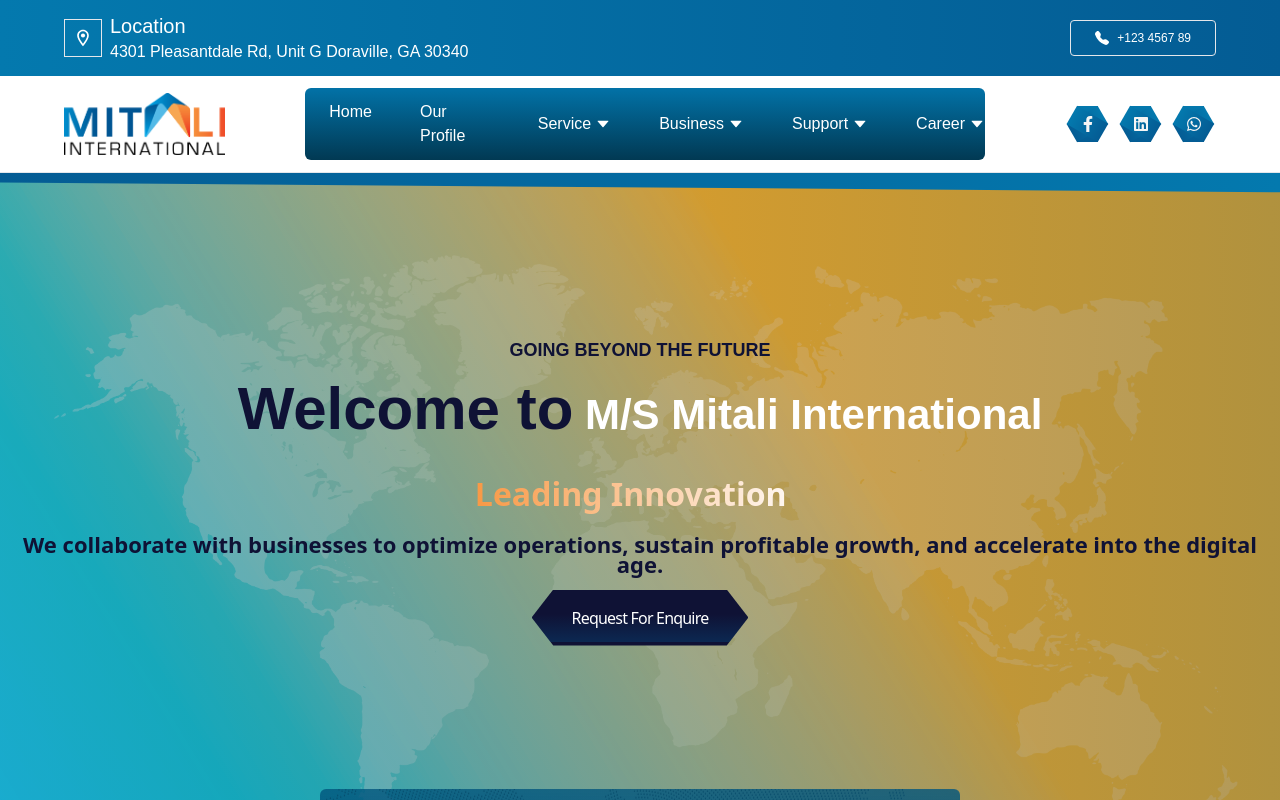
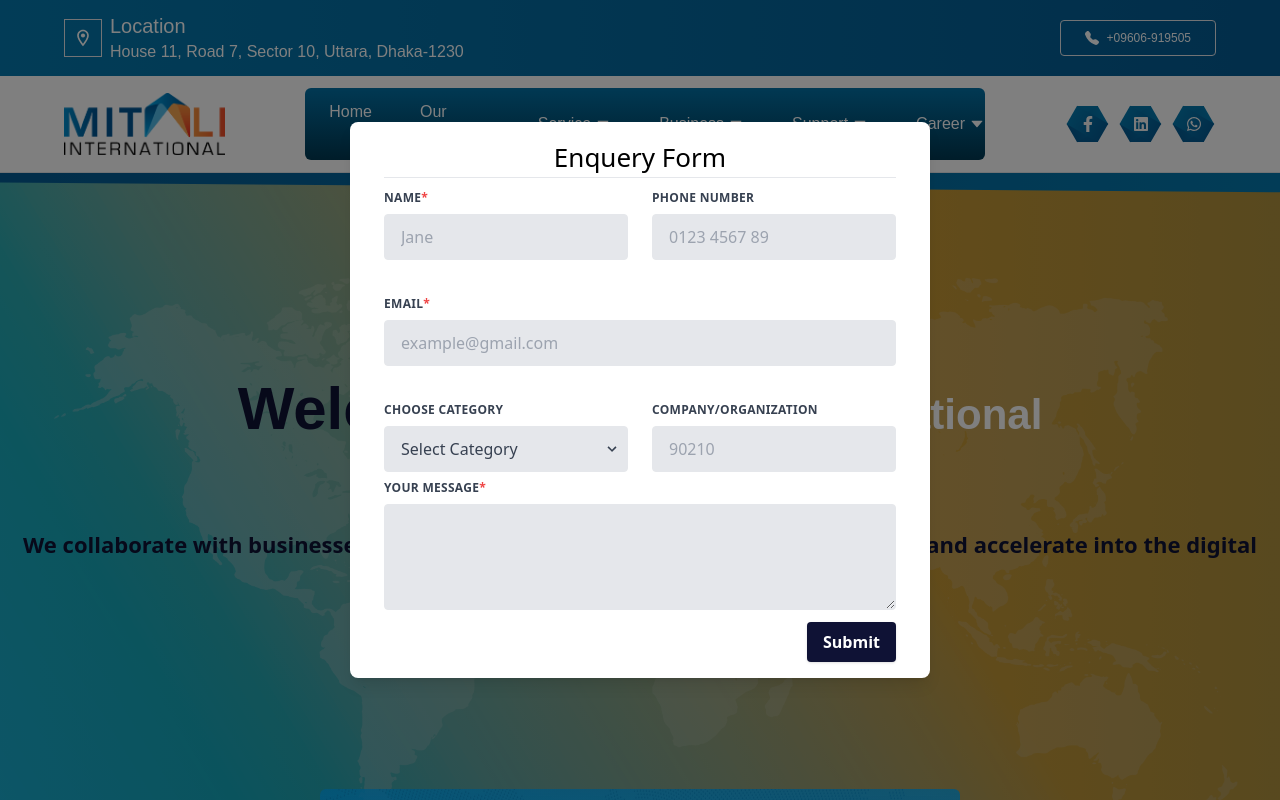
Before and after one commit to Sm-Ashraful/mitali-official, a Next.js app: page / in a window 1280 px wide. Both pictures are taken after a click on the button "Request For Enquire". Shown: the top 800 px of the page. Built offline with nearby package versions, Linux system fonts and the light colour scheme.

Commit message:
create enquery form, linking with facebook, lindedin

```diff
--- /dev/null
+++ b/components/Backdrop/index.jsx
@@ -0,0 +1,9 @@
+import React from "react";
+
+const Backdrop = ({ onClose }) => {
+  return (
+    <div className="fixed inset-0 bg-black opacity-50 z-10" onClick={onClose} />
+  );
+};
+
+export default Backdrop;
--- /dev/null
+++ b/components/Form/index.jsx
@@ -0,0 +1,131 @@
+import React from "react";
+
+const ContactForm = () => {
+  return (
+    <div>
+      <h2 className="text-[26px] text-center border-b">Enquery Form</h2>
+      <form className="w-full max-w-lg pt-3">
+        <div className="flex flex-wrap -mx-3 mb-6">
+          <div className="w-full md:w-1/2 px-3 mb-6 md:mb-0">
+            <label
+              className="block uppercase tracking-wide text-gray-700 text-xs font-bold mb-2"
+              for="grid-first-name"
+            >
+              Name
+              <span className="text-red-500">*</span>
+            </label>
+            <input
+              className="appearance-none block w-full bg-gray-200 text-gray-700 border border-gray-200 rounded py-3 px-4 mb-3 leading-tight focus:outline-none focus:bg-white"
+              id="grid-first-name"
+              type="text"
+              placeholder="Jane"
+            />
+          </div>
+          <div className="w-full md:w-1/2 px-3">
+            <label
+              className="block uppercase tracking-wide text-gray-700 text-xs font-bold mb-2"
+              for="grid-last-name"
+            >
+              Phone number
+            </label>
+            <input
+              className="appearance-none block w-full bg-gray-200 text-gray-700 border border-gray-200 rounded py-3 px-4 leading-tight focus:outline-none focus:bg-white focus:border-gray-500"
+              id="grid-last-name"
+              type="phone"
+              placeholder="0123 4567 89"
+            />
+          </div>
+        </div>
+        <div className="flex flex-wrap -mx-3 mb-6">
+          <div className="w-full px-3">
+            <label
+              className="block uppercase tracking-wide text-gray-700 text-xs font-bold mb-2"
+              for="grid-password"
+            >
+              Email
+              <span className="text-red-500">*</span>
+            </label>
+            <input
+              className="appearance-none block w-full bg-gray-200 text-gray-700 border border-gray-200 rounded py-3 px-4 mb-3 leading-tight focus:outline-none focus:bg-white focus:border-gray-500"
+              id="grid-password"
+              type="email"
+              placeholder="example@gmail.com"
+            />
+          </div>
+        </div>
+        <div className="flex flex-wrap -mx-3 mb-2">
+          <div className="w-full md:w-1/2 px-3 mb-6 md:mb-0">
+            <label
+              className="block uppercase tracking-wide text-gray-700 text-xs font-bold mb-2"
+              for="grid-state"
+            >
+              Choose Category
+            </label>
+            <div className="relative">
+              <select
+                className="block appearance-none w-full bg-gray-200 border border-gray-200 text-gray-700 py-3 px-4 pr-8 rounded leading-tight focus:outline-none focus:bg-white focus:border-gray-500"
+                id="grid-state"
+              >
+                <option>Select Category</option>
+                <option>B2B Telemarketing</option>
+                <option>Digital Marketing</option>
+                <option>Web Development & Design</option>
+                <option>Graphics Design</option>
+                <option>E-commerce and Retails</option>
+                <option>Customer support</option>
+              </select>
+              <div className="pointer-events-none absolute inset-y-0 right-0 flex items-center px-2 text-gray-700">
+                <svg
+                  className="fill-current h-4 w-4"
+                  xmlns="http://www.w3.org/2000/svg"
+                  viewBox="0 0 20 20"
+                >
+                  <path d="M9.293 12.95l.707.707L15.657 8l-1.414-1.414L10 10.828 5.757 6.586 4.343 8z" />
+                </svg>
+              </div>
+            </div>
+          </div>
+          <div className="w-full md:w-1/2 px-3 mb-6 md:mb-0">
+            <label
+              className="block uppercase tracking-wide text-gray-700 text-xs font-bold mb-2"
+              for="grid-zip"
+            >
+              Company/Organization
+            </label>
+            <input
+              className="appearance-none block w-full bg-gray-200 text-gray-700 border border-gray-200 rounded py-3 px-4 leading-tight focus:outline-none focus:bg-white focus:border-gray-500"
+              id="grid-zip"
+              type="text"
+              placeholder="90210"
+            />
+          </div>
+        </div>
+        <div className="w-full  mb-6 md:mb-0">
+          <label
+            className="block uppercase tracking-wide text-gray-700 text-xs font-bold mb-2"
+            for="grid-zip"
+          >
+            Your Message
+            <span className="text-red-500">*</span>
+          </label>
+          <textarea
+            rows="4"
+            className="appearance-none block w-full bg-gray-200 text-gray-700 border border-gray-200 rounded py-3 px-4 mb-3 leading-tight focus:outline-none focus:bg-white focus:border-gray-500"
+            label="Message"
+            required
+          />
+        </div>
+        <div class="md:flex md:items-center justify-end">
+          <button
+            class="shadow   bg-[#0f1235] focus:shadow-outline focus:outline-none text-white font-bold py-2 px-4 rounded"
+            type="button"
+          >
+            Submit
+          </button>
+        </div>
+      </form>
+    </div>
+  );
+};
+
+export default ContactForm;
--- a/components/Home/index.jsx
+++ b/components/Home/index.jsx
@@ -1,4 +1,4 @@
-import React from "react";
+import React, { useState } from "react";
 import Hero from "./partials/Hero";
 import Branding from "./partials/brand";
 import Service from "./partials/Service";
@@ -6,12 +6,20 @@ import Partner from "./partials/Partner";
 import Support from "./partials/Support";
 import HowService from "./partials/HowService";
 import Gallery from "./partials/Gelery";
+import PopUp from "../popup";
 
 const Homepage = () => {
+  const [openPopup, setOpenPopup] = useState(false);
+  const formPopupOpen = (e) => {
+    setOpenPopup(true);
+  };
+  const closePopup = (e) => {
+    setOpenPopup(false);
+  };
   return (
     <div>
-      <Hero />
-
+      <Hero formPopupOpen={formPopupOpen} />
+      <PopUp isOpen={openPopup} onClose={closePopup} />
       <Support />
       <Service />
       <Partner />
--- a/components/Home/partials/Hero.jsx
+++ b/components/Home/partials/Hero.jsx
@@ -1,8 +1,9 @@
 import React, { useState, useEffect } from "react";
 import Typewriter from "typewriter-effect";
 import Branding from "./brand";
+import PopUp from "@/components/popup";
 
-const Hero = () => {
+const Hero = ({ formPopupOpen }) => {
   return (
     <div className="relative">
       <div
@@ -68,7 +69,8 @@ const Hero = () => {
             We collaborate with businesses to optimize operations, sustain
             profitable growth, and accelerate into the digital age.
           </h3>
-          <button>
+
+          <button onClick={formPopupOpen}>
             <a
               href="#_"
               class="z-20 relative inline-flex items-center justify-center px-10 py-4 overflow-hidden font-mono font-medium tracking-tighter text-white hover:text-black bg-[#0f1235]  rounded-lg group meeting-clip-path"
--- a/components/Navbar/partials/HeaderTop.jsx
+++ b/components/Navbar/partials/HeaderTop.jsx
@@ -13,7 +13,7 @@ const HeaderTop = () => {
           <div className="">
             <p className="md:text-xl 2xl:text-2xl"> Location</p>
             <p className="text-[9px] md:text-[16px] 2xl:text-[20px]">
-              4301 Pleasantdale Rd, Unit G Doraville, GA 30340
+              House 11, Road 7, Sector 10, Uttara, Dhaka-1230
             </p>
           </div>
         </div>
@@ -30,7 +30,7 @@ const HeaderTop = () => {
         <p className="text-[14px] 2xl:text-4xl">
           <BsTelephoneFill />
         </p>
-        <span className="hidden md:block 2xl:text-2xl">+123 4567 89</span>
+        <span className="hidden md:block 2xl:text-2xl">+09606-919505</span>
       </div>
     </div>
   );
--- a/components/Navbar/partials/Navigation.jsx
+++ b/components/Navbar/partials/Navigation.jsx
@@ -106,7 +106,9 @@ const Navigation = ({ setIsSidebarOpen, isSidebarOpen }) => {
             <div class="hexagon-wrapper">
               <div class="hexagon">
                 <span>
-                  <FaFacebookF />
+                  <a href="https://www.facebook.com/mitaliint.info">
+                    <FaFacebookF />
+                  </a>
                 </span>
               </div>
             </div>
@@ -115,7 +117,9 @@ const Navigation = ({ setIsSidebarOpen, isSidebarOpen }) => {
             <div class="hexagon-wrapper">
               <div class="hexagon">
                 <span>
-                  <FaLinkedin />
+                  <a href="https://www.linkedin.com/company/m-s-mitali-international/">
+                    <FaLinkedin />
+                  </a>
                 </span>
               </div>
             </div>
--- /dev/null
+++ b/components/popup/index.jsx
@@ -0,0 +1,20 @@
+import React from "react";
+import Backdrop from "../Backdrop"; // Import the Backdrop component
+import ContactForm from "../Form";
+
+const PopUp = ({ isOpen, onClose }) => {
+  return (
+    <>
+      {isOpen && <Backdrop onClose={onClose} />}
+      {isOpen && (
+        <div className="fixed top-1/2 left-1/2 transform -translate-x-1/2 -translate-y-1/2 z-[9999]">
+          <div className="w-[580px] bg-white p-4 rounded-lg shadow-lg flex justify-center items-center ">
+            <ContactForm />
+          </div>
+        </div>
+      )}
+    </>
+  );
+};
+
+export default PopUp;
```
